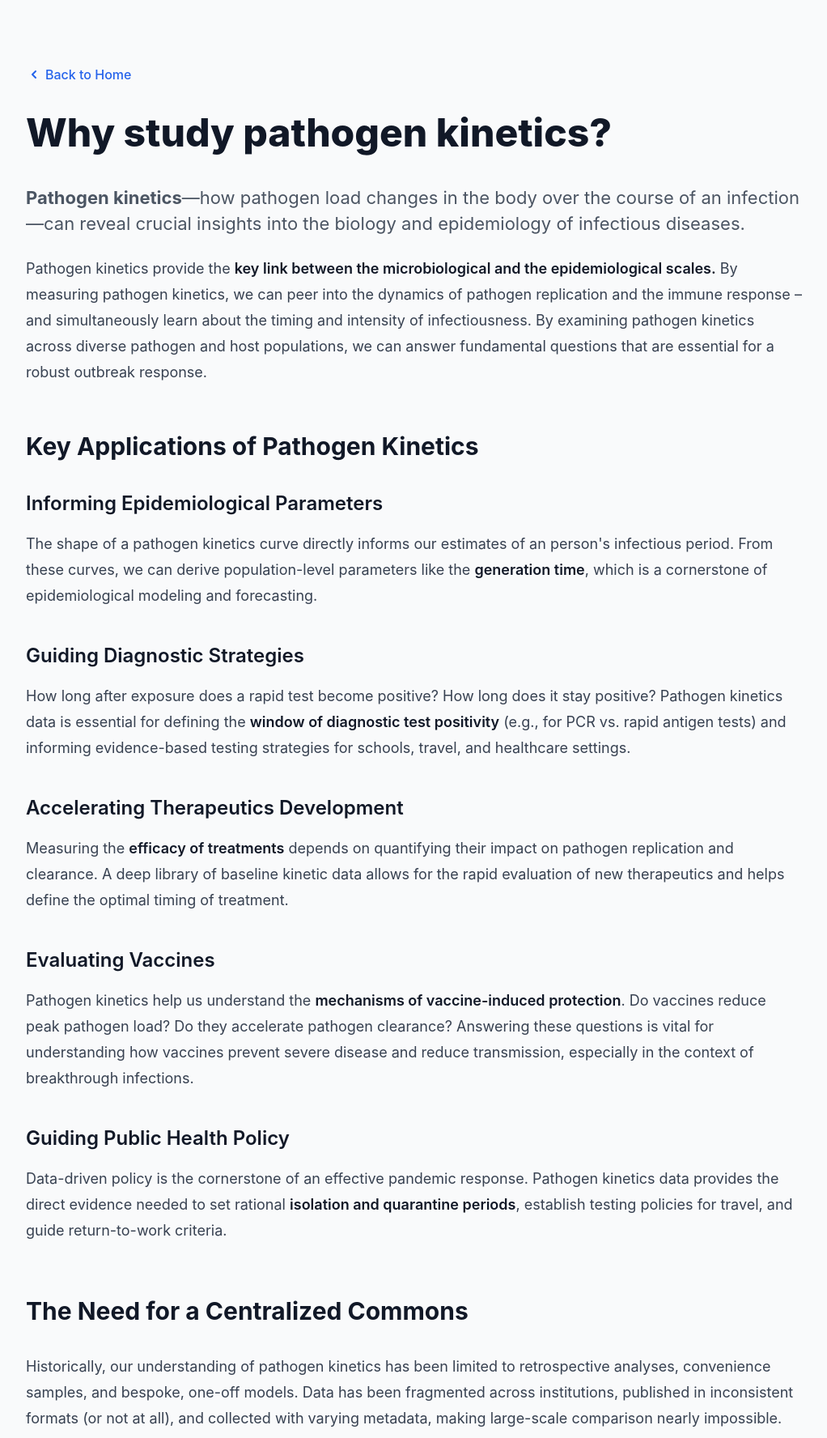
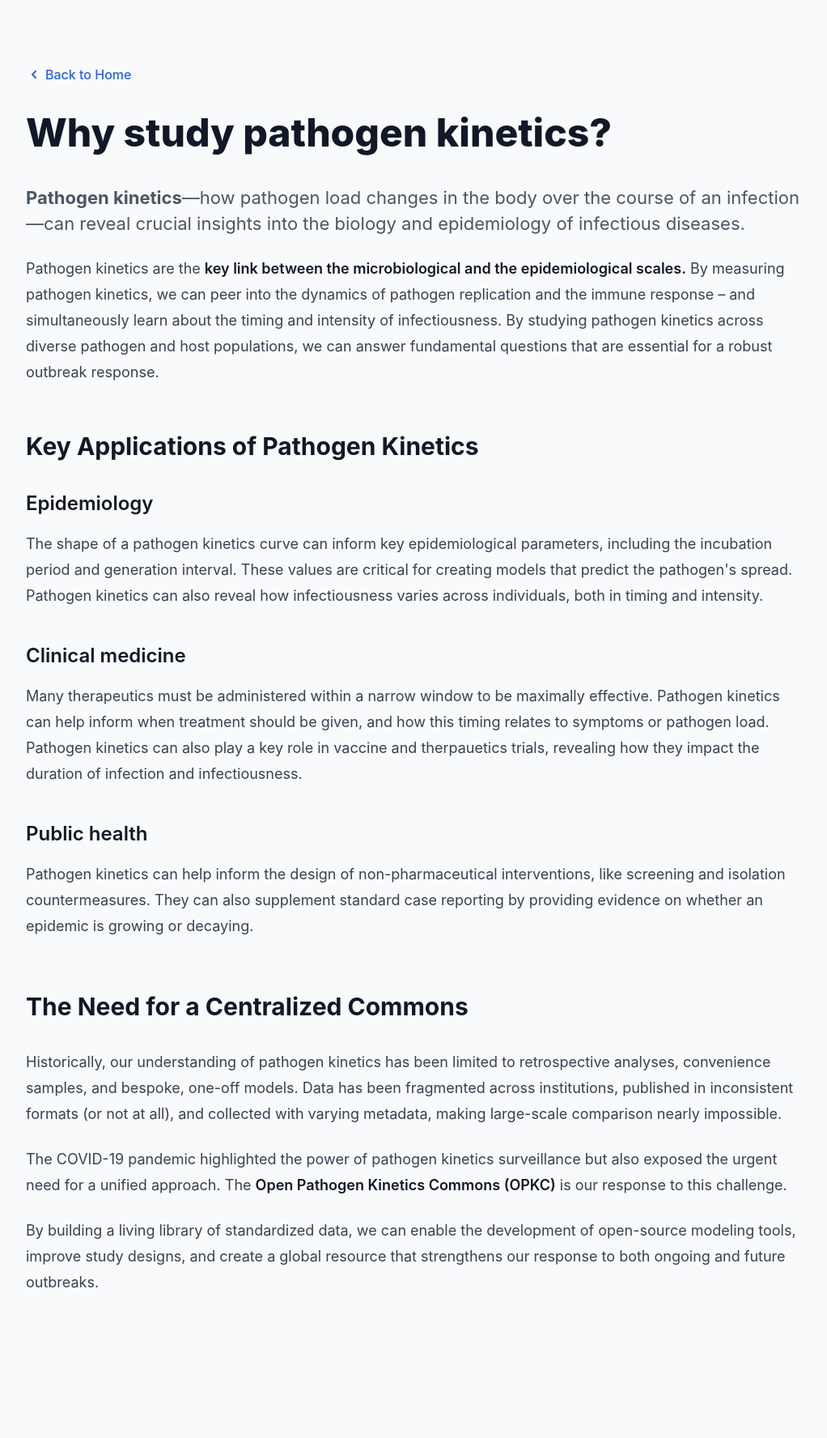
Before and after one commit to OpenPKCommons/OPKC, a Django app: page /charts/why_kinetics/ in a window 1280 px wide. Shown: the top 1776 px of the page at 81% size, without its empty margins (128-1150 px from the left). After the commit the page ends 1591 px from the top, so only its background shows below. Run offline with Django 5.2, Linux system fonts and the light colour scheme; some libraries are stand-ins or nearby versions.

Commit message:
edited the why kinetics page

```diff
--- a/OPKCWeb/visualization/templates/visualization/data_standard.html
+++ b/OPKCWeb/visualization/templates/visualization/data_standard.html
@@ -80,9 +80,9 @@
                     </p>
                 </div>
                 <div class="p-4 bg-blue-50 border border-blue-200 rounded-lg group transition-all duration-300 hover:shadow-md overflow-hidden">
-                    <h4 class="text-base font-semibold text-blue-800 m-0">Platform</h4>
+                    <h4 class="text-base font-semibold text-blue-800 m-0">Platform Type</h4>
                     <p class="text-sm text-blue-900 max-h-0 opacity-0 transition-all duration-300 ease-out group-hover:max-h-40 group-hover:opacity-100 group-hover:mt-2 overflow-hidden">
-                        The assay or device used for measurement (e.g., "Alinity m").
+                        Category of platform used to measure pathogen load (e.g., "RT-qPCR", "rapid antigen")
                     </p>
                 </div>
                 <div class="p-4 bg-blue-50 border border-blue-200 rounded-lg group transition-all duration-300 hover:shadow-md overflow-hidden">
@@ -154,7 +154,7 @@
                 <div class="p-4 bg-green-50 border border-green-200 rounded-lg group transition-all duration-300 hover:shadow-md overflow-hidden">
                     <h4 class="text-base font-semibold text-green-800 m-0">Platform Tech</h4>
                     <p class="text-sm text-green-900 max-h-0 opacity-0 transition-all duration-300 ease-out group-hover:max-h-40 group-hover:opacity-100 group-hover:mt-2 overflow-hidden">
-                        The underlying technology of the assay (e.g., "RT-qPCR", "dPCR").
+                        The specific underlying technology of the assay (e.g., "Alinity", "cobas").
                     </p>
                 </div>
             </div>
--- a/OPKCWeb/visualization/templates/visualization/why_kinetics.html
+++ b/OPKCWeb/visualization/templates/visualization/why_kinetics.html
@@ -46,7 +46,7 @@
 
             <p class="lead"><b>Pathogen kinetics</b>—how pathogen load changes in the body over the course of an infection—can reveal crucial insights into the biology and epidemiology of infectious diseases. </p>
 
-            <p>Pathogen kinetics provide the <strong>key link between the microbiological and the epidemiological scales.</strong> By measuring pathogen kinetics, we can peer into the dynamics of pathogen replication and the immune response – and simultaneously learn about the timing and intensity of infectiousness. By examining pathogen kinetics across diverse pathogen and host populations, we can answer fundamental questions that are essential for a robust outbreak response.</p>
+            <p>Pathogen kinetics are the <strong>key link between the microbiological and the epidemiological scales.</strong> By measuring pathogen kinetics, we can peer into the dynamics of pathogen replication and the immune response – and simultaneously learn about the timing and intensity of infectiousness. By studying pathogen kinetics across diverse pathogen and host populations, we can answer fundamental questions that are essential for a robust outbreak response.</p>
 
             <!--
             Section 1: Key Applications
@@ -54,21 +54,14 @@
             -->
             <h2>Key Applications of Pathogen Kinetics</h2>
 
-            <h3>Informing Epidemiological Parameters</h3>
-            <p>The shape of a pathogen kinetics curve directly informs our estimates of an person's infectious period. From these curves, we can derive population-level parameters like the <strong>generation time</strong>, which is a cornerstone of epidemiological modeling and forecasting.</p>
+            <h3> Epidemiology </h3>
+            <p>The shape of a pathogen kinetics curve can inform key epidemiological parameters, including the incubation period and generation interval. These values are critical for creating models that predict the pathogen's spread. Pathogen kinetics can also reveal how infectiousness varies across individuals, both in timing and intensity.</p>
 
-            <h3>Guiding Diagnostic Strategies</h3>
-            <p>How long after exposure does a rapid test become positive? How long does it stay positive? Pathogen kinetics data is essential for defining the <strong>window of diagnostic test positivity</strong> (e.g., for PCR vs. rapid antigen tests) and informing evidence-based testing strategies for schools, travel, and healthcare settings.</p>
+            <h3> Clinical medicine </h3>
+            <p>Many therapeutics must be administered within a narrow window to be maximally effective. Pathogen kinetics can help inform when treatment should be given, and how this timing relates to symptoms or pathogen load. Pathogen kinetics can also play a key role in vaccine and therpauetics trials, revealing how they impact the duration of infection and infectiousness. </p>
 
-            <h3>Accelerating Therapeutics Development</h3>
-            <p>Measuring the <strong>efficacy of treatments</strong> depends on quantifying their impact on pathogen replication and clearance. A deep library of baseline kinetic data allows for the rapid evaluation of new therapeutics and helps define the optimal timing of treatment.</p>
-
-            <h3>Evaluating Vaccines</h3>
-            <p>Pathogen kinetics help us understand the <strong>mechanisms of vaccine-induced protection</strong>. Do vaccines reduce peak pathogen load? Do they accelerate pathogen clearance? Answering these questions is vital for understanding how vaccines prevent severe disease and reduce transmission, especially in the context of breakthrough infections.</p>
-
-            <h3>Guiding Public Health Policy</h3>
-            <p>Data-driven policy is the cornerstone of an effective pandemic response. Pathogen kinetics data provides the direct evidence needed to set rational <strong>isolation and quarantine periods</strong>, establish testing policies for travel, and guide return-to-work criteria.</p>
-
+            <h3> Public health </h3>
+            <p>Pathogen kinetics can help inform the design of non-pharmaceutical interventions, like screening and isolation countermeasures. They can also supplement standard case reporting by providing evidence on whether an epidemic is growing or decaying.  </p>
             <!--
             Section 2: The Need for a Centralized Commons
             -->
```
